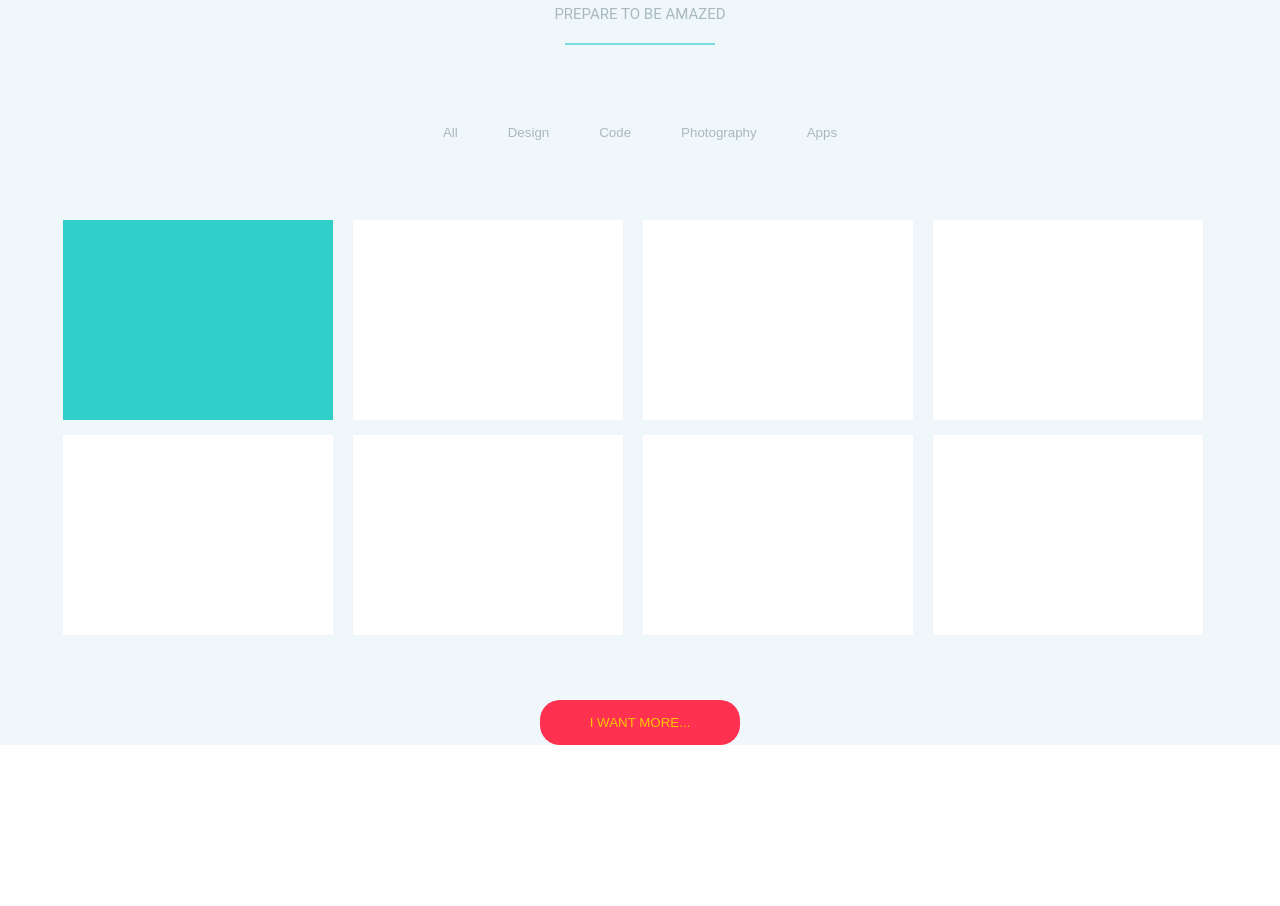
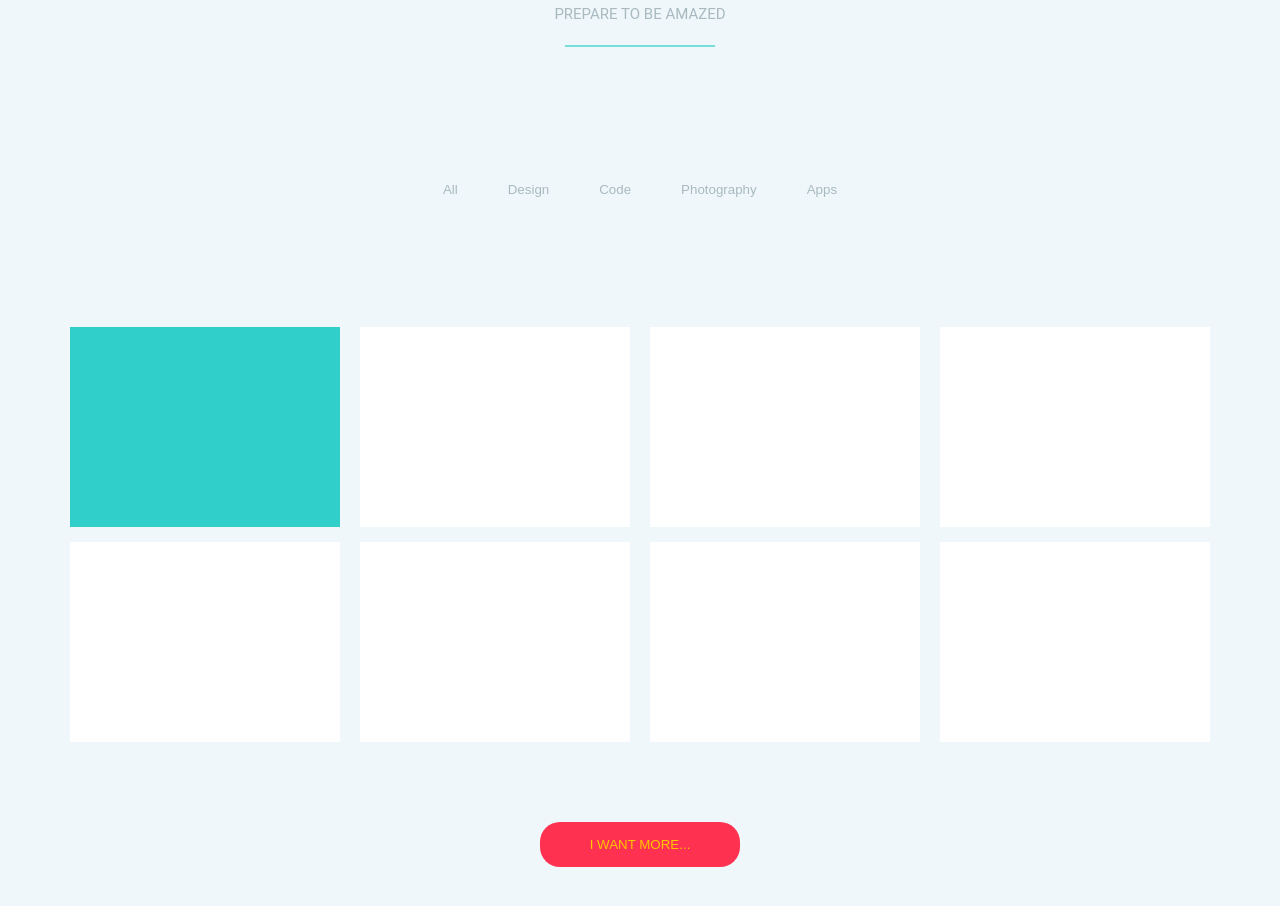
Before and after one commit to IT-Cluster-Academy-FWD/fwdo-1-into-js-g2, a plain HTML site: page index.html in a window 1280 px wide. Shown: the part 708-1614 px from the top of the page. Before the commit the page ends 1503 px from the top, so only its background shows below. Drawn offline with Linux system fonts and the light colour scheme.

Commit message:
Added styles on we-make section

```diff
--- a/css/style.css
+++ b/css/style.css
@@ -115,46 +115,46 @@ body {
   margin-bottom: 24px;
 }
 
-.third-section {
+.we-make-this-section {
   background: var(--color-backround-three);
   padding: 20px 0 0 0;
   min-height: 500px;
 }
 
-.third-section-content {
+.container, .we-make-this-container{
   display: flex;
   justify-content: center;
   flex-direction: column;
   align-items: center;
 }
 
-.container-image {
+.we-make-this-container-image {
   margin: 35px 0 35px 0 ;
 }
 
-.third-section-title {
+.we-make-this-title {
   margin-bottom: 8px;
   font-size: 3.1rem;
   color: var(--color-section-title);
 }
 
-.third-section-description {
+.we-make-this-description {
   margin-bottom: 20px;
 }
 
-.third-section-links {
+.we-make-this-links {
   align-items: center;
   margin: 65px 0 60px 0;
 }
 
-.third-section-navigation{
+.we-make-this-navigation{
   display: flex;
   flex-direction: row;
   justify-content: center;
   align-items: center;
 }
 
-.third-section-button{
+.we-make-this-button{
   box-shadow: none;
   border: none;
   padding: 15px 20px;
@@ -165,22 +165,23 @@ body {
   color: var(--color-font-main);
 }
 
-.third-section-button:hover {
+.we-make-this-button:hover {
   background-color: var(--color-button-main);
   color: var(--color-button-text);
 }
 
-.third-section-item {
+.we-make-this-item {
   margin-right: 10px;
 }
 
-.third-section-item:last-child {
+.we-make-this-item:last-child {
   margin-right: 0;
 }
 
 .squares-container {
   display: flex;
   flex-flow: wrap;
+  justify-content: center;
 }
 
 .square {
@@ -198,10 +199,17 @@ body {
   opacity: 0.8;
 }
 
-.third-button {
+.we-make-this-button {
   display: flex;
   justify-content: center;
   margin: 55px 0 50px 0;
+}
+
+.we-make-this-line {
+  border-bottom: 2px solid #00c6bf;
+  height: 2px;
+  width: 150px;
+  opacity: 0.5;
 }
 
 @media screen and (min-width: 768px) {
--- a/index.html
+++ b/index.html
@@ -34,21 +34,19 @@
     </div>
   </header>
   <main class="main">
-    <section class="third-section">
-      <div class="container">
-        <div class="third-section-content">
-          <img src="/img/Composite_Path.png" alt="" class="container-image">
-          <h2 class="third-section-title">We Make This</h2>
-          <p class="third-section-description">PREPARE TO BE AMAZED</p>
-          <img src="/img/Path.png" alt="">
-        </div>
-        <div class="third-section-links">
-          <ul class="third-section-navigation">
-            <li class="third-section-item"><button class="third-section-button">All</button></li>
-            <li class="third-section-item"><button class="third-section-button">Design</button></li>
-            <li class="third-section-item"><button class="third-section-button">Code</button></li>
-            <li class="third-section-item"><button class="third-section-button">Photography</button></li>
-            <li class="third-section-item"><button class="third-section-button">Apps</button></li>
+    <section class="we-make-this-section">
+      <div class="container we-make-this-container">
+        <img src="/img/Composite_Path.png" alt="" class="we-make-this-container-image">
+        <h2 class="we-make-this-title">We Make This</h2>
+        <p class="we-make-this-description">PREPARE TO BE AMAZED</p>
+        <div class="we-make-this-line"></div>
+        <div class="we-make-this-links">
+          <ul class="we-make-this-navigation">
+            <li class="we-make-this-item"><button class="we-make-this-button">All</button></li>
+            <li class="we-make-this-item"><button class="we-make-this-button">Design</button></li>
+            <li class="we-make-this-item"><button class="we-make-this-button">Code</button></li>
+            <li class="we-make-this-item"><button class="we-make-this-button">Photography</button></li>
+            <li class="we-make-this-item"><button class="we-make-this-button">Apps</button></li>
           </ul>
         </div>
         <div class="squares-container">
@@ -61,7 +59,7 @@
           <div class="square"></div>
           <div class="square"></div>
         </div>
-        <div class="third-button">
+        <div class="we-make-this-button">
           <button class="header-banner-button button-main">I WANT MORE...</button>
         </div>
       </div>
```
